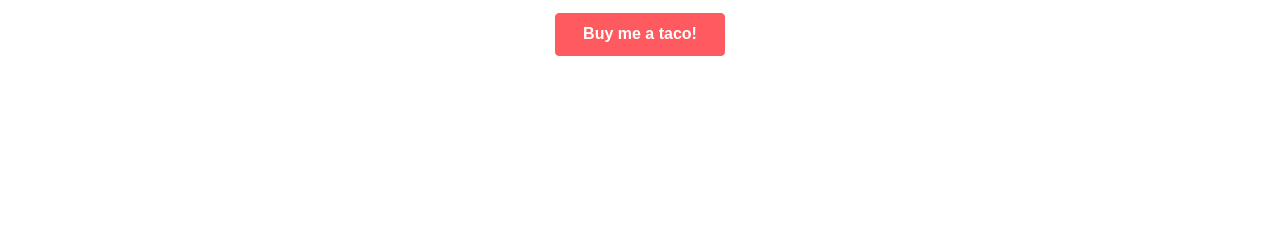
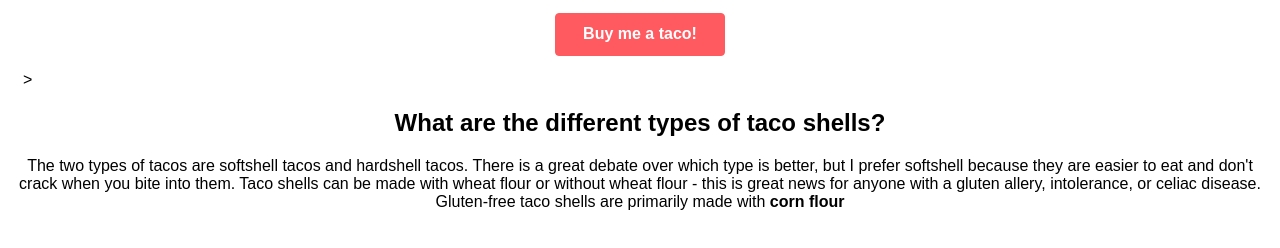
Before and after one commit to christinagntks/test1, a plain HTML site: page index.html in a window 1280 px wide. Shown: the part 464-712 px from the top of the page. Drawn offline with Linux system fonts and the light colour scheme.

Commit message:
new paragraph
different types of tacos

```diff
--- a/index.html
+++ b/index.html
@@ -53,6 +53,11 @@
 
 </div>
 
+ <div2 style="font-family:sans-serif;text-align:center" class="obama">>
+
+    <h2>What are the different types of taco shells?</h2>
+    <p>The two types of tacos are softshell tacos and hardshell tacos. There is a great debate over which type is better, but I prefer softshell because they are easier to eat and don't crack when you bite into them. Taco shells can be made with wheat flour or without wheat flour - this is great news for anyone with a gluten allery, intolerance, or celiac disease. Gluten-free taco shells are primarily made with <span style="font-weight:bold">corn flour</span> </p>
+    </div2>
 
 </body>
 </html>
```
